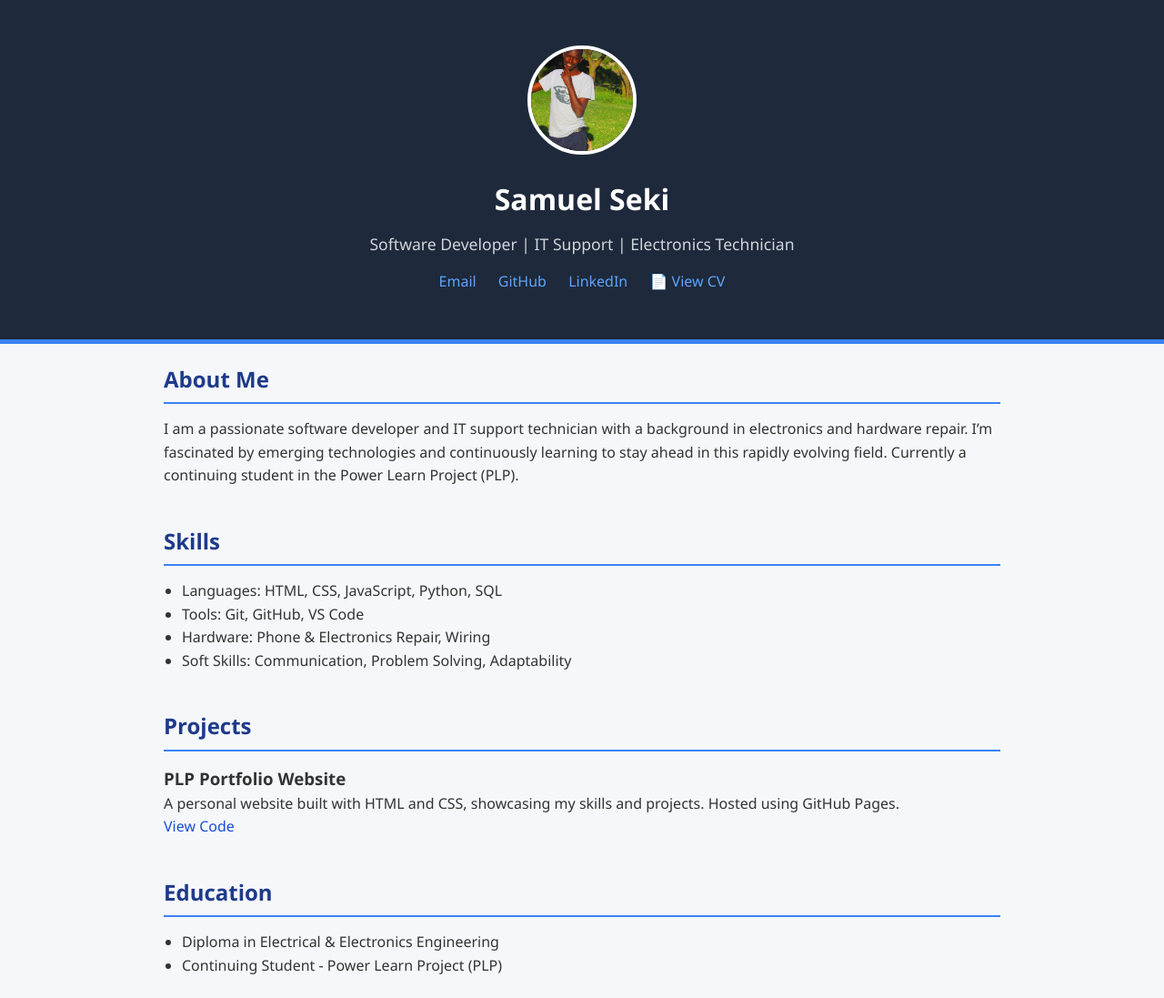
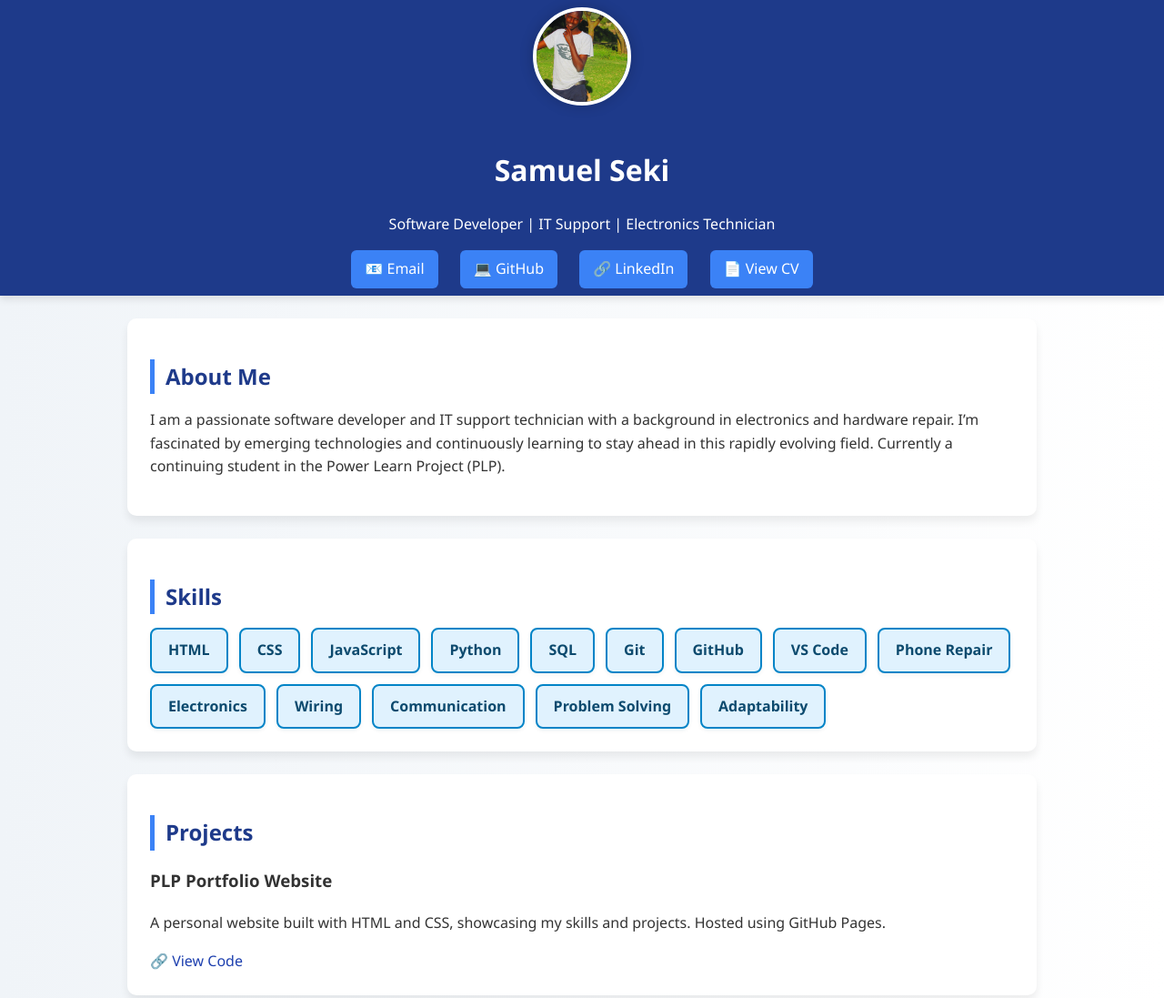
Before and after one commit to Samuelsaykey/portofolio-project, a plain HTML site: page index.html in a window 1280 px wide. Shown: the top 1097 px of the page at 91% size. Drawn offline with Linux system fonts and the light colour scheme.

Commit message:
styled the website and added more skills

```diff
--- a/index.html
+++ b/index.html
@@ -4,69 +4,99 @@
   <meta charset="UTF-8" />
   <meta name="viewport" content="width=device-width, initial-scale=1.0" />
   <title>Samuel Seki | Portfolio</title>
+
+  <!-- Link to external CSS for styling -->
   <link rel="stylesheet" href="style.css" />
 </head>
 <body>
+  <!-- Header section with name, title, and profile image -->
   <header class="header">
     <div class="container">
+      <!-- Profile picture -->
       <img src="portofolio.JPG" alt="Samuel Seki" class="profile-pic" />
+
+      <!-- Name and title -->
       <h1>Samuel Seki</h1>
       <p>Software Developer | IT Support | Electronics Technician</p>
+
+      <!-- Social media and document links -->
       <div class="social-links">
-        <div class="social-links">
-  <a href="mailto:samuelsaykey@gmail.com">Email</a>
-  <a href="https://github.com/your-github">GitHub</a>
-  <a href="https://linkedin.com/in/your-linkedin">LinkedIn</a>
-  <a href="Samuel-Seki-CV.pdf" target="_blank" rel="noopener noreferrer">📄 View CV</a>
-</div>
-        <!-- Inside header under social links -->
-
-
+        <!-- Email, GitHub, LinkedIn, and CV download -->
+        <a href="mailto:samuelsaykey@gmail.com">📧 Email</a>
+        <a href="https://github.com/Samuelsaykey" target="_blank">💻 GitHub</a>
+        <a href="www.linkedin.com/in/samuel-seki-615b59131" target="_blank">🔗 LinkedIn</a>
+        <a href="Samuel-Seki-CV.pdf" target="_blank" rel="noopener noreferrer">📄 View CV</a>
       </div>
     </div>
   </header>
 
+  <!-- Main content area -->
   <main class="container">
+    <!-- About Me Section -->
     <section>
       <h2>About Me</h2>
       <p>
+        <!-- Personal summary -->
         I am a passionate software developer and IT support technician with a background in electronics and hardware repair. I’m fascinated by emerging technologies and continuously learning to stay ahead in this rapidly evolving field. Currently a continuing student in the Power Learn Project (PLP).
       </p>
     </section>
 
+    <!-- Skills Section -->
     <section>
-      <h2>Skills</h2>
-      <ul>
-        <li>Languages: HTML, CSS, JavaScript, Python, SQL</li>
-        <li>Tools: Git, GitHub, VS Code</li>
-        <li>Hardware: Phone & Electronics Repair, Wiring</li>
-        <li>Soft Skills: Communication, Problem Solving, Adaptability</li>
-      </ul>
-    </section>
+  <h2>Skills</h2>
+  <!-- Skills container -->
+  <div class="skills-container">
+    <!-- Each skill is a styled box -->
+    <div class="skill-box">HTML</div>
+    <div class="skill-box">CSS</div>
+    <div class="skill-box">JavaScript</div>
+    <div class="skill-box">Python</div>
+    <div class="skill-box">SQL</div>
+    <div class="skill-box">Git</div>
+    <div class="skill-box">GitHub</div>
+    <div class="skill-box">VS Code</div>
+    <div class="skill-box">Phone Repair</div>
+    <div class="skill-box">Electronics</div>
+    <div class="skill-box">Wiring</div>
+    <div class="skill-box">Communication</div>
+    <div class="skill-box">Problem Solving</div>
+    <div class="skill-box">Adaptability</div>
+  </div>
+</section>
 
+    <!-- Projects Section -->
     <section>
       <h2>Projects</h2>
+      <!-- Single project example -->
       <div>
         <h3>PLP Portfolio Website</h3>
-        <p>A personal website built with HTML and CSS, showcasing my skills and projects. Hosted using GitHub Pages.</p>
-         <a href="#">View Code</a>
+        <p>
+          A personal website built with HTML and CSS, showcasing my skills and projects. Hosted using GitHub Pages.
+        </p>
+        <!-- Placeholder link to GitHub repo -->
+        <a href="https://github.com/your-github/plp-portfolio" target="_blank">🔗 View Code</a>
       </div>
     </section>
 
+    <!-- Education Section -->
     <section>
       <h2>Education</h2>
+      <!-- Educational background -->
       <ul>
         <li>Diploma in Electrical & Electronics Engineering</li>
         <li>Continuing Student - Power Learn Project (PLP)</li>
       </ul>
     </section>
 
+    <!-- Contact Section -->
     <section>
       <h2>Contact</h2>
+      <!-- Email link -->
       <p>Email: <a href="mailto:samuelsaykey@gmail.com">samuelsaykey@gmail.com</a></p>
     </section>
   </main>
 
+  <!-- Footer Section -->
   <footer>
     <p>&copy; 2025 Samuel Seki. All rights reserved.</p>
   </footer>
--- a/style.css
+++ b/style.css
@@ -1,91 +1,102 @@
-/* Reset some basic elements */
-* {
+/* Global styles */
+body {
   margin: 0;
-  padding: 0;
-  box-sizing: border-box;
+  font-family: 'Segoe UI', Tahoma, Geneva, Verdana, sans-serif;
+  background: linear-gradient(to right, #f0f4f8, #ffffff);
+  color: #333;
+  line-height: 1.6;
 }
 
-/* Body styles */
-body {
-  font-family: 'Segoe UI', Tahoma, Geneva, Verdana, sans-serif;
-  line-height: 1.6;
-  background-color: #f5f7fa;
-  color: #333;
-}
-
-/* Container layout */
-.container {
-  width: 90%;
-  max-width: 960px;
-  margin: auto;
-  padding: 20px;
-}
-
-/* Header styles */
+/* Header styling */
 .header {
-  background-color: #1e293b;
+  background-color: #1e3a8a; /* deep blue */
   color: white;
+  padding: 0.5rem 0;
   text-align: center;
-  padding: 30px 20px;
-  border-bottom: 5px solid #3b82f6;
+  box-shadow: 0 4px 8px rgba(0, 0, 0, 0.1);
 }
 
 .profile-pic {
-  width: 120px;
-  height: 120px;
+  width: 100px;
+  height: 100px;
   border-radius: 50%;
+  border: 4px solid white;
+  box-shadow: 0 0 15px rgba(0, 0, 0, 0.2);
   object-fit: cover;
-  border: 4px solid #fff;
-  margin-bottom: 15px;
+  margin-bottom: 1rem;
 }
 
-.header h1 {
-  font-size: 2rem;
-  margin-bottom: 10px;
-}
-
-.header p {
-  font-size: 1.1rem;
-  font-weight: 300;
-  color: #d1d5db;
+/* Main container layout */
+.container {
+  max-width: 1000px;
+  margin: auto;
+  padding: 0 20px;
 }
 
 /* Social links */
 .social-links {
-  margin-top: 15px;
+  margin-top: 1rem;
 }
 
 .social-links a {
   display: inline-block;
   margin: 0 10px;
-  color: #60a5fa;
+  color: white;
+  background-color: #3b82f6; /* bright blue */
+  padding: 8px 15px;
+  border-radius: 6px;
   text-decoration: none;
   font-weight: 500;
+  transition: all 0.3s ease;
 }
 
 .social-links a:hover {
-  text-decoration: underline;
+  background-color: #2563eb;
 }
 
-/* Main sections */
+/* Section styles */
 main section {
-  margin-bottom: 40px;
+  background-color: white;
+  padding: 25px;
+  margin: 25px 0;
+  border-radius: 10px;
+  box-shadow: 0 6px 10px rgba(0, 0, 0, 0.07);
 }
 
-h2 {
+main section h2 {
+  border-left: 5px solid #3b82f6;
+  padding-left: 12px;
   color: #1e3a8a;
-  border-bottom: 2px solid #3b82f6;
-  padding-bottom: 6px;
   margin-bottom: 15px;
 }
 
-ul {
-  list-style-type: disc;
-  padding-left: 20px;
+/* Skills section */
+.skills-container {
+  display: flex;
+  flex-wrap: wrap;
+  gap: 12px;
 }
 
+.skill-box {
+  background-color: #e0f2fe;
+  border: 2px solid #0284c7;
+  border-radius: 8px;
+  padding: 10px 18px;
+  font-weight: 600;
+  color: #0c4a6e;
+  box-shadow: 0 2px 5px rgba(0, 0, 0, 0.05);
+  transition: all 0.3s ease;
+}
+
+.skill-box:hover {
+  background-color: #0284c7;
+  color: white;
+  transform: scale(1.05);
+}
+
+/* Links inside content */
 a {
-  color: #1d4ed8;
+  color: #1e40af;
   text-decoration: none;
 }
 
@@ -97,24 +108,24 @@ a:hover {
 footer {
   text-align: center;
   padding: 20px;
-  background-color: #1e293b;
-  color: #d1d5db;
-  font-size: 0.9rem;
+  background-color: #f1f5f9;
+  color: #555;
   margin-top: 40px;
 }
 
-/* Responsive design */
+/* Responsive tweaks */
 @media (max-width: 600px) {
   .profile-pic {
     width: 100px;
     height: 100px;
   }
 
-  .header h1 {
-    font-size: 1.5rem;
+  .social-links a {
+    display: block;
+    margin: 8px auto;
   }
 
-  .header p {
-    font-size: 1rem;
+  .skills-container {
+    justify-content: center;
   }
 }
```
